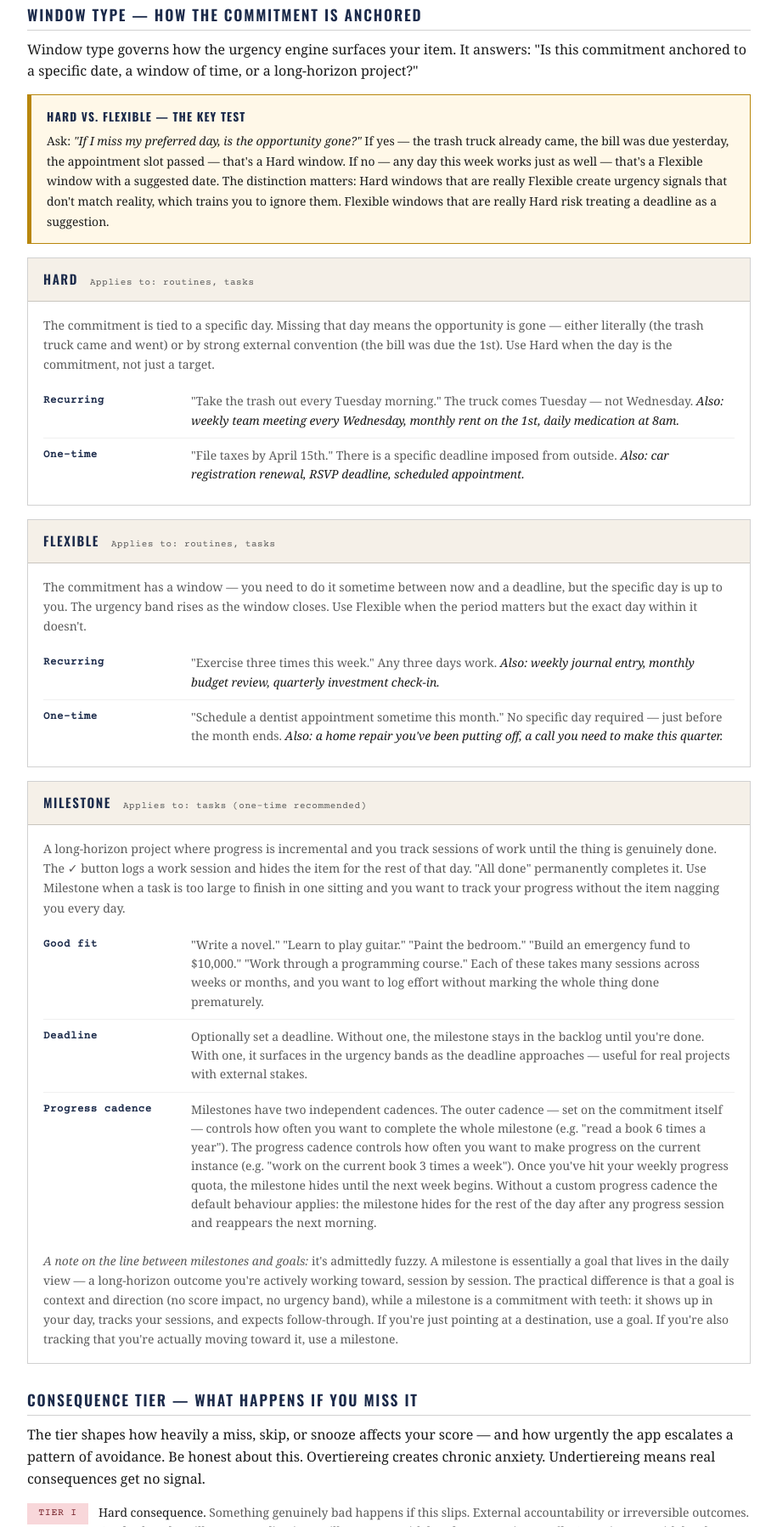
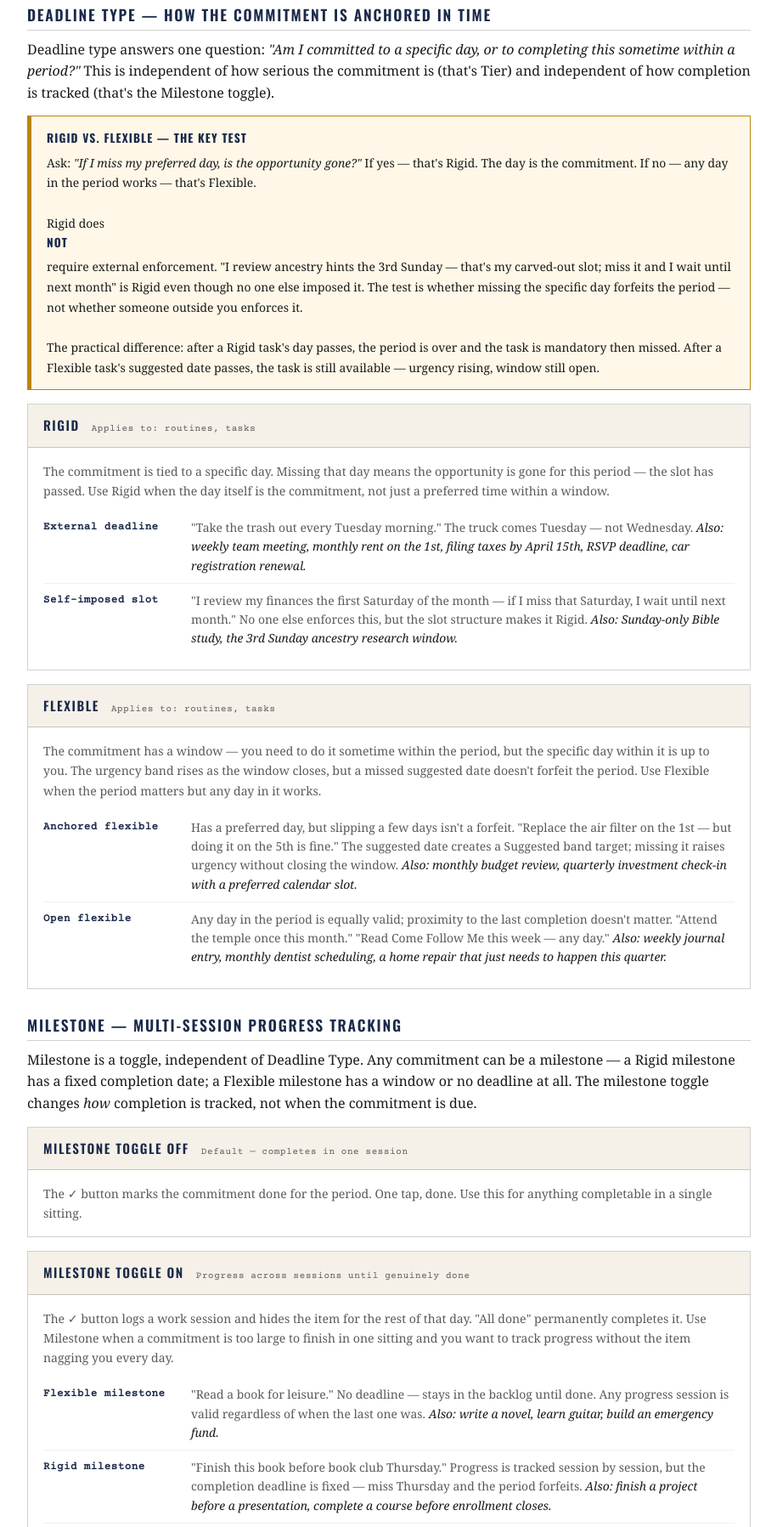
Before and after one commit to bdemann/the-bureau, a website built with Vite: page bureau-site/commitment-field-guide.html in a window 1280 px wide. Shown: the part 2467-4264 px from the top of the page at 85% size, without its empty margins (182-1097 px from the left). Built offline with nearby package versions, Linux system fonts and the light colour scheme.

Commit message:
docs(site): update field guide + how-clear-works for schema v5 naming
- Rename "Window Type" → "Deadline Type" throughout
- Rename "Hard" → "Rigid"; expand with external-deadline + self-imposed-slot examples
- Add Rigid-doesn't-require-external-enforcement note to design callout
- Expand Flexible with Anchored vs Open two-flavors examples
- Move Milestone out of Deadline Type into its own h2 section
- Add Flexible Milestone + Rigid Milestone distinction with examples
- Add band-aware scoring explanation (Mandatory=full, Suggested=50%, Radar/Backlog=0 penalty; 1.5× early bonus)
- Add two-categories framing ("today's work" vs "upcoming work") to Urgency Bands intro
- Add "Keep Mandatory honest" philosophy callout
- Update Radar/Backlog bands with explicit "no miss penalty" language
- Update design notes: "Hard Window on Flexible" → "Rigid vs. Flexible — Choosing Honestly"
- Update Quick Reference table: Window Type row → Deadline Type + new Milestone row
- Update how-clear-works.html Urgency Bands card and Score section to match

Co-Authored-By: Claude Sonnet 4.6 <noreply@anthropic.com>

```diff
--- a/bureau-site/commitment-field-guide.html
+++ b/bureau-site/commitment-field-guide.html
@@ -497,51 +497,58 @@
                 done, it's a task — even if it repeats.
             </p>
 
-            <h2 class="section-heading">Window Type — How the Commitment Is Anchored</h2>
+            <h2 class="section-heading">Deadline Type — How the Commitment Is Anchored in Time</h2>
 
             <p>
-                Window type governs how the urgency engine surfaces your item. It answers: "Is this
-                commitment anchored to a specific date, a window of time, or a long-horizon project?"
+                Deadline type answers one question: <em>"Am I committed to a specific day, or to
+                completing this sometime within a period?"</em> This is independent of how serious
+                the commitment is (that's Tier) and independent of how completion is tracked
+                (that's the Milestone toggle).
             </p>
 
             <div class="design-note">
-                <strong>Hard vs. Flexible — The Key Test</strong>
-                Ask: <em>"If I miss my preferred day, is the opportunity gone?"</em> If yes — the
-                trash truck already came, the bill was due yesterday, the appointment slot passed —
-                that's a Hard window. If no — any day this week works just as well — that's a
-                Flexible window with a suggested date. The distinction matters: Hard windows that
-                are really Flexible create urgency signals that don't match reality, which trains
-                you to ignore them. Flexible windows that are really Hard risk treating a deadline
-                as a suggestion.
+                <strong>Rigid vs. Flexible — The Key Test</strong>
+                Ask: <em>"If I miss my preferred day, is the opportunity gone?"</em> If yes —
+                that's Rigid. The day is the commitment. If no — any day in the period works —
+                that's Flexible.
+                <br><br>
+                Rigid does <strong>not</strong> require external enforcement. "I review ancestry
+                hints the 3rd Sunday — that's my carved-out slot; miss it and I wait until next
+                month" is Rigid even though no one else imposed it. The test is whether missing
+                the specific day forfeits the period — not whether someone outside you enforces it.
+                <br><br>
+                The practical difference: after a Rigid task's day passes, the period is over and
+                the task is mandatory then missed. After a Flexible task's suggested date passes,
+                the task is still available — urgency rising, window still open.
             </div>
 
             <div class="setting-block">
                 <div class="setting-header">
-                    <span class="setting-name">Hard</span>
+                    <span class="setting-name">Rigid</span>
                     <span class="setting-applies">Applies to: routines, tasks</span>
                 </div>
                 <div class="setting-body">
                     <p>
                         The commitment is tied to a specific day. Missing that day means the opportunity
-                        is gone — either literally (the trash truck came and went) or by strong external
-                        convention (the bill was due the 1st). Use Hard when the day is the commitment,
-                        not just a target.
+                        is gone for this period — the slot has passed. Use Rigid when the day itself is
+                        the commitment, not just a preferred time within a window.
                     </p>
                     <ul class="setting-options">
                         <li>
-                            <span class="opt-label">Recurring</span>
+                            <span class="opt-label">External deadline</span>
                             <span class="opt-body">
                                 "Take the trash out every Tuesday morning." The truck comes Tuesday — not
-                                Wednesday. <em>Also: weekly team meeting every Wednesday, monthly rent
-                                    on the 1st, daily medication at 8am.</em>
+                                Wednesday. <em>Also: weekly team meeting, monthly rent on the 1st, filing
+                                    taxes by April 15th, RSVP deadline, car registration renewal.</em>
                             </span>
                         </li>
                         <li>
-                            <span class="opt-label">One-time</span>
+                            <span class="opt-label">Self-imposed slot</span>
                             <span class="opt-body">
-                                "File taxes by April 15th." There is a specific deadline imposed from
-                                outside. <em>Also: car registration renewal, RSVP deadline, scheduled
-                                    appointment.</em>
+                                "I review my finances the first Saturday of the month — if I miss that
+                                Saturday, I wait until next month." No one else enforces this, but the
+                                slot structure makes it Rigid. <em>Also: Sunday-only Bible study, the
+                                    3rd Sunday ancestry research window.</em>
                             </span>
                         </li>
                     </ul>
@@ -555,85 +562,107 @@
                 </div>
                 <div class="setting-body">
                     <p>
-                        The commitment has a window — you need to do it sometime between now and a deadline,
-                        but the specific day is up to you. The urgency band rises as the window closes.
-                        Use Flexible when the period matters but the exact day within it doesn't.
+                        The commitment has a window — you need to do it sometime within the period, but
+                        the specific day within it is up to you. The urgency band rises as the window
+                        closes, but a missed suggested date doesn't forfeit the period. Use Flexible when
+                        the period matters but any day in it works.
                     </p>
                     <ul class="setting-options">
                         <li>
-                            <span class="opt-label">Recurring</span>
+                            <span class="opt-label">Anchored flexible</span>
                             <span class="opt-body">
-                                "Exercise three times this week." Any three days work. <em>Also: weekly
-                                    journal entry, monthly budget review, quarterly investment check-in.</em>
+                                Has a preferred day, but slipping a few days isn't a forfeit. "Replace the
+                                air filter on the 1st — but doing it on the 5th is fine." The suggested
+                                date creates a Suggested band target; missing it raises urgency without
+                                closing the window. <em>Also: monthly budget review, quarterly investment
+                                    check-in with a preferred calendar slot.</em>
                             </span>
                         </li>
                         <li>
-                            <span class="opt-label">One-time</span>
+                            <span class="opt-label">Open flexible</span>
                             <span class="opt-body">
-                                "Schedule a dentist appointment sometime this month." No specific day
-                                required — just before the month ends. <em>Also: a home repair you've
-                                    been putting off, a call you need to make this quarter.</em>
+                                Any day in the period is equally valid; proximity to the last completion
+                                doesn't matter. "Attend the temple once this month." "Read Come Follow Me
+                                this week — any day." <em>Also: weekly journal entry, monthly dentist
+                                    scheduling, a home repair that just needs to happen this quarter.</em>
                             </span>
                         </li>
                     </ul>
                 </div>
             </div>
 
+            <h2 class="section-heading">Milestone — Multi-Session Progress Tracking</h2>
+
+            <p>
+                Milestone is a toggle, independent of Deadline Type. Any commitment can be a milestone —
+                a Rigid milestone has a fixed completion date; a Flexible milestone has a window or no
+                deadline at all. The milestone toggle changes <em>how</em> completion is tracked, not
+                when the commitment is due.
+            </p>
+
             <div class="setting-block">
                 <div class="setting-header">
-                    <span class="setting-name">Milestone</span>
-                    <span class="setting-applies">Applies to: tasks (one-time recommended)</span>
+                    <span class="setting-name">Milestone toggle off</span>
+                    <span class="setting-applies">Default — completes in one session</span>
                 </div>
                 <div class="setting-body">
                     <p>
-                        A long-horizon project where progress is incremental and you track sessions of work
-                        until the thing is genuinely done. The ✓ button logs a work session and hides the
-                        item for the rest of that day. "All done" permanently completes it. Use Milestone
-                        when a task is too large to finish in one sitting and you want to track your
-                        progress without the item nagging you every day.
+                        The ✓ button marks the commitment done for the period. One tap, done.
+                        Use this for anything completable in a single sitting.
+                    </p>
+                </div>
+            </div>
+
+            <div class="setting-block">
+                <div class="setting-header">
+                    <span class="setting-name">Milestone toggle on</span>
+                    <span class="setting-applies">Progress across sessions until genuinely done</span>
+                </div>
+                <div class="setting-body">
+                    <p>
+                        The ✓ button logs a work session and hides the item for the rest of that day.
+                        "All done" permanently completes it. Use Milestone when a commitment is too
+                        large to finish in one sitting and you want to track progress without the item
+                        nagging you every day.
                     </p>
                     <ul class="setting-options">
                         <li>
-                            <span class="opt-label">Good fit</span>
+                            <span class="opt-label">Flexible milestone</span>
                             <span class="opt-body">
-                                "Write a novel." "Learn to play guitar." "Paint the bedroom." "Build an
-                                emergency fund to $10,000." "Work through a programming course." Each of
-                                these takes many sessions across weeks or months, and you want to log
-                                effort without marking the whole thing done prematurely.
+                                "Read a book for leisure." No deadline — stays in the backlog until
+                                done. Any progress session is valid regardless of when the last one was.
+                                <em>Also: write a novel, learn guitar, build an emergency fund.</em>
                             </span>
                         </li>
                         <li>
-                            <span class="opt-label">Deadline</span>
+                            <span class="opt-label">Rigid milestone</span>
                             <span class="opt-body">
-                                Optionally set a deadline. Without one, the milestone stays in the backlog
-                                until you're done. With one, it surfaces in the urgency bands as the
-                                deadline approaches — useful for real projects with external stakes.
+                                "Finish this book before book club Thursday." Progress is tracked session
+                                by session, but the completion deadline is fixed — miss Thursday and the
+                                period forfeits. <em>Also: finish a project before a presentation,
+                                    complete a course before enrollment closes.</em>
                             </span>
                         </li>
                         <li>
                             <span class="opt-label">Progress cadence</span>
                             <span class="opt-body">
-                                Milestones have two independent cadences. The outer cadence — set on the
-                                commitment itself — controls how often you want to complete the whole
-                                milestone (e.g. "read a book 6 times a year"). The progress cadence
-                                controls how often you want to make progress on the current instance
-                                (e.g. "work on the current book 3 times a week"). Once you've hit your
-                                weekly progress quota, the milestone hides until the next week begins.
-                                Without a custom progress cadence the default behaviour applies: the
-                                milestone hides for the rest of the day after any progress session and
-                                reappears the next morning.
+                                Milestones have two independent cadences. The outer cadence controls
+                                how often you want to complete the whole milestone (e.g. "read a book
+                                6 times a year"). The progress cadence controls how often you want to
+                                make progress on the current instance (e.g. "work on the current book
+                                3 times a week"). Once you've hit your weekly progress quota, the
+                                milestone hides until the next week begins. Without a custom progress
+                                cadence the default applies: the milestone hides for the rest of the
+                                day after any progress session and reappears the next morning.
                             </span>
                         </li>
                     </ul>
                     <p style="margin-top: 14px; font-size: 0.87rem; color: var(--muted); line-height: 1.65;">
-                        <em>A note on the line between milestones and goals:</em> it's admittedly fuzzy.
-                        A milestone is essentially a goal that lives in the daily view — a long-horizon
-                        outcome you're actively working toward, session by session. The practical
-                        difference is that a goal is context and direction (no score impact, no urgency
-                        band), while a milestone is a commitment with teeth: it shows up in your day,
-                        tracks your sessions, and expects follow-through. If you're just pointing at a
-                        destination, use a goal. If you're also tracking that you're actually moving
-                        toward it, use a milestone.
+                        <em>Milestone vs. Goal:</em> a goal is context and direction — no score impact,
+                        no urgency band. A milestone is a commitment with teeth: it shows up in your day,
+                        tracks your sessions, and expects follow-through. If you're pointing at a
+                        destination, use a goal. If you're also tracking that you're moving toward it,
+                        use a milestone.
                     </p>
                 </div>
             </div>
@@ -688,11 +717,19 @@
             <h2 class="section-heading">Urgency Bands — Where Your Commitment Shows Up Today</h2>
 
             <p>
-                Every day, CLEAR places each active commitment into one of four urgency bands. The band
-                determines where on the daily view it appears — and how much pressure the system puts on
-                you to act. Band placement is computed automatically from the commitment's tier, window
+                Every day, CLEAR places each active commitment into one of four urgency bands. The daily
+                view has two categories: <strong>today's work</strong> (Mandatory + Suggested) and
+                <strong>upcoming work</strong> (Radar + Backlog). A successful day means clearing
+                Mandatory. Band placement is computed automatically from the commitment's tier, deadline
                 type, cadence, and how close it is to its deadline.
             </p>
+
+            <div class="design-note">
+                <strong>Keep Mandatory honest.</strong> Mandatory should stay short — a handful of items,
+                not a list of twenty. If everything is mandatory, nothing is. The band works because it's
+                reserved for things that genuinely cannot wait. When in doubt, a commitment belongs in
+                Suggested until its actual deadline arrives.
+            </div>
 
             <div class="setting-block">
                 <div class="setting-header">
@@ -710,8 +747,8 @@
                             genuine consequences and reset every day.</span>
                         </li>
                         <li>
-                            <span class="opt-label">Hard date due</span>
-                            <span class="opt-body">Any tier's hard-date task on or past its due date
+                            <span class="opt-label">Rigid date due</span>
+                            <span class="opt-body">Any tier's rigid-date task on or past its due date
                             (except T4 — see below).</span>
                         </li>
                         <li>
@@ -780,10 +817,11 @@
                 <div class="setting-body">
                     <p>
                         The commitment is approaching but not yet due. It's visible so you can plan ahead,
-                        not because action is needed today. Hard-date tasks within their lead time window
+                        not because action is needed today. Rigid-date tasks within their lead time window
                         and flexible tasks entering the last quarter of their window appear here.
                         Completing a Radar item earns a <strong>1.5× bonus</strong> — acting early is
-                        recognized.
+                        recognized. Skipping without completing carries <strong>no miss penalty</strong>
+                        while a task stays in Radar.
                     </p>
                 </div>
             </div>
@@ -797,7 +835,8 @@
                     <p>
                         The commitment is active but has plenty of time remaining. It's in view so
                         nothing falls off your map, but the system isn't asking anything of you today.
-                        Like Radar items, completing from the Backlog earns a <strong>1.5× bonus</strong>.
+                        Like Radar items, completing from the Backlog earns a <strong>1.5× bonus</strong>,
+                        and skipping carries <strong>no miss penalty</strong>.
                         You can dismiss a Backlog or Radar card for the day with "Not Today" — no score
                         impact, just declutter.
                     </p>
@@ -964,7 +1003,7 @@
                     <ul class="setting-options">
                         <li><span class="opt-label">Default</span>
                             <span class="opt-body">
-                                Hard-date tasks surface 3 days before due. Flexible tasks use window-percentage
+                                Rigid-date tasks surface 3 days before due. Flexible tasks use window-percentage
                                 logic (appears earlier the closer you are to the deadline). <em>Most items work
                                     well with the default.</em>
                             </span>
@@ -1122,11 +1161,13 @@
             </div>
 
             <div class="design-note">
-                <strong>Hard Window on Flexible Commitments</strong>
-                "Hard" signals external accountability — the trash truck comes Tuesday whether you're
-                ready or not. If the commitment actually works fine on any day this week, the Flexible
-                window type is more accurate. Overtiereing the window type creates urgency signals
-                that don't match reality, which trains you to ignore them.
+                <strong>Rigid vs. Flexible — Choosing Honestly</strong>
+                Rigid means the <em>day</em> is the commitment — missing it forfeits the period. Flexible
+                means the <em>period</em> is the commitment — any day in the window works. Neither choice
+                says anything about how important the commitment is; that's what Tier is for. If you
+                mark a Flexible commitment as Rigid, you'll get urgency signals that don't match reality,
+                which trains you to ignore them. If you mark a Rigid commitment as Flexible, a real
+                deadline gets treated as a suggestion.
             </div>
 
             <div class="design-note">
@@ -1137,7 +1178,7 @@
             </div>
 
             <div class="design-note caution">
-                <strong>Multiple-Per-Period + Milestone Window</strong>
+                <strong>Multiple-Per-Period + Milestone</strong>
                 These two features don't interact as designed. "Multiple per period" tracks how many
                 times you've completed something in a window (e.g., 2 of 3 this week). "Milestone"
                 tracks cumulative progress on a single long-horizon project. Combining them creates
@@ -1174,11 +1215,18 @@
                         <td>✓</td>
                     </tr>
                     <tr>
-                        <td class="field-label">Window Type</td>
+                        <td class="field-label">Deadline Type</td>
                         <td>—</td>
                         <td>—</td>
-                        <td>✓ Hard / Flexible / Milestone (not shown for daily cadence)</td>
-                        <td>✓ Hard / Flexible / Milestone (not shown for daily cadence)</td>
+                        <td>✓ Rigid / Flexible (not shown for daily cadence)</td>
+                        <td>✓ Rigid / Flexible (not shown for daily cadence)</td>
+                    </tr>
+                    <tr>
+                        <td class="field-label">Milestone</td>
+                        <td>—</td>
+                        <td>—</td>
+                        <td>✓ toggle; works with either deadline type</td>
+                        <td>✓ toggle; works with either deadline type</td>
                     </tr>
                     <tr>
                         <td class="field-label">Cadence / Recurrence</td>
@@ -1212,8 +1260,8 @@
                         <td class="field-label">Lead Time</td>
                         <td>—</td>
                         <td>—</td>
-                        <td>✓ Hard &amp; flexible; no effect on daily</td>
-                        <td>✓ Hard &amp; flexible; no effect on daily</td>
+                        <td>✓ Rigid &amp; flexible; no effect on daily</td>
+                        <td>✓ Rigid &amp; flexible; no effect on daily</td>
                     </tr>
                     <tr>
                         <td class="field-label">Start Date</td>
```
Also changed, not shown: bureau-site/how-clear-works.html (+16 -6 lines).
